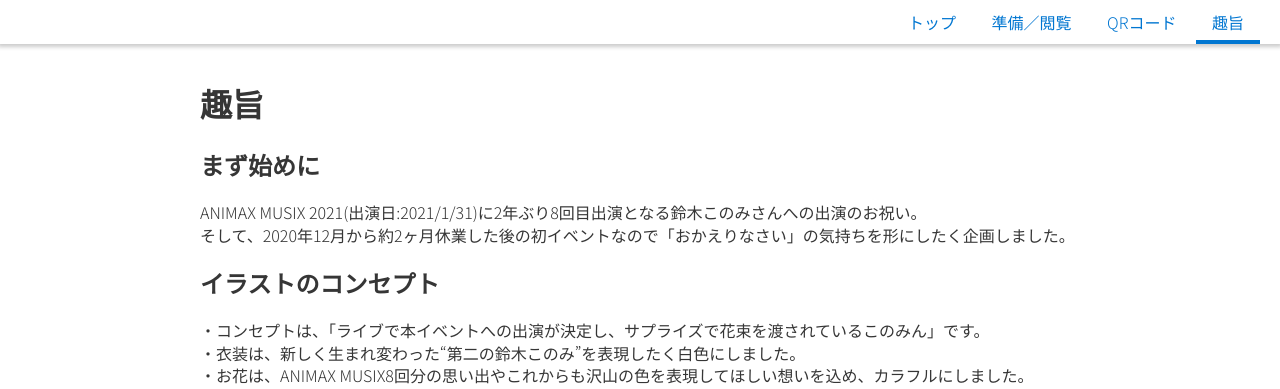
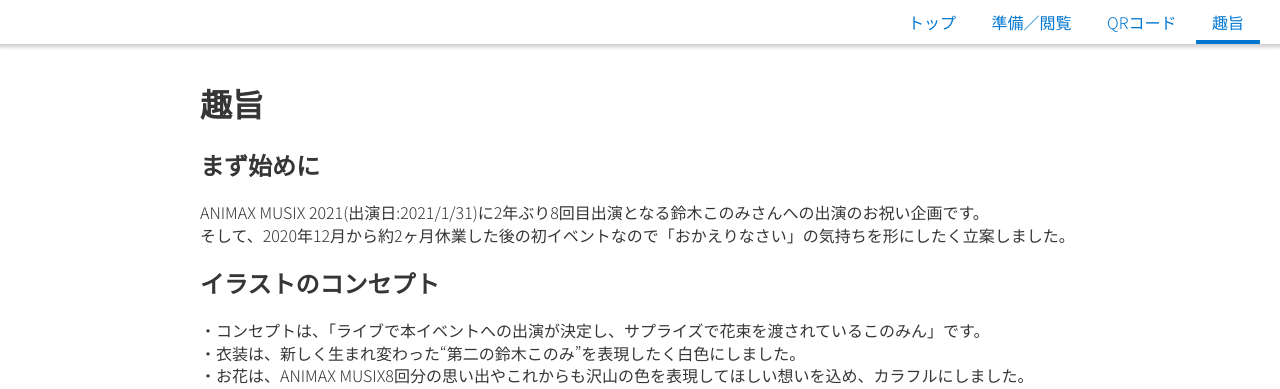
Before and after one commit to konomania/konomania.github.io, a Jekyll site: the page built from _pages/concept.md, in a window 1280 px wide. Shown: the top 389 px of the page. Built offline with Jekyll 4.4.1, drawn with Linux system fonts in a browser that asks for light colours.

Commit message:
Update concept.md

```diff
--- a/_pages/concept.md
+++ b/_pages/concept.md
@@ -7,8 +7,8 @@ sort_order: 3
 
 ## まず始めに
 
-ANIMAX MUSIX 2021(出演日:2021/1/31)に2年ぶり8回目出演となる鈴木このみさんへの出演のお祝い。
-そして、2020年12月から約2ヶ月休業した後の初イベントなので「おかえりなさい」の気持ちを形にしたく企画しました。
+ANIMAX MUSIX 2021(出演日:2021/1/31)に2年ぶり8回目出演となる鈴木このみさんへの出演のお祝い企画です。
+そして、2020年12月から約2ヶ月休業した後の初イベントなので「おかえりなさい」の気持ちを形にしたく立案しました。
 
 ## イラストのコンセプト
 
```
